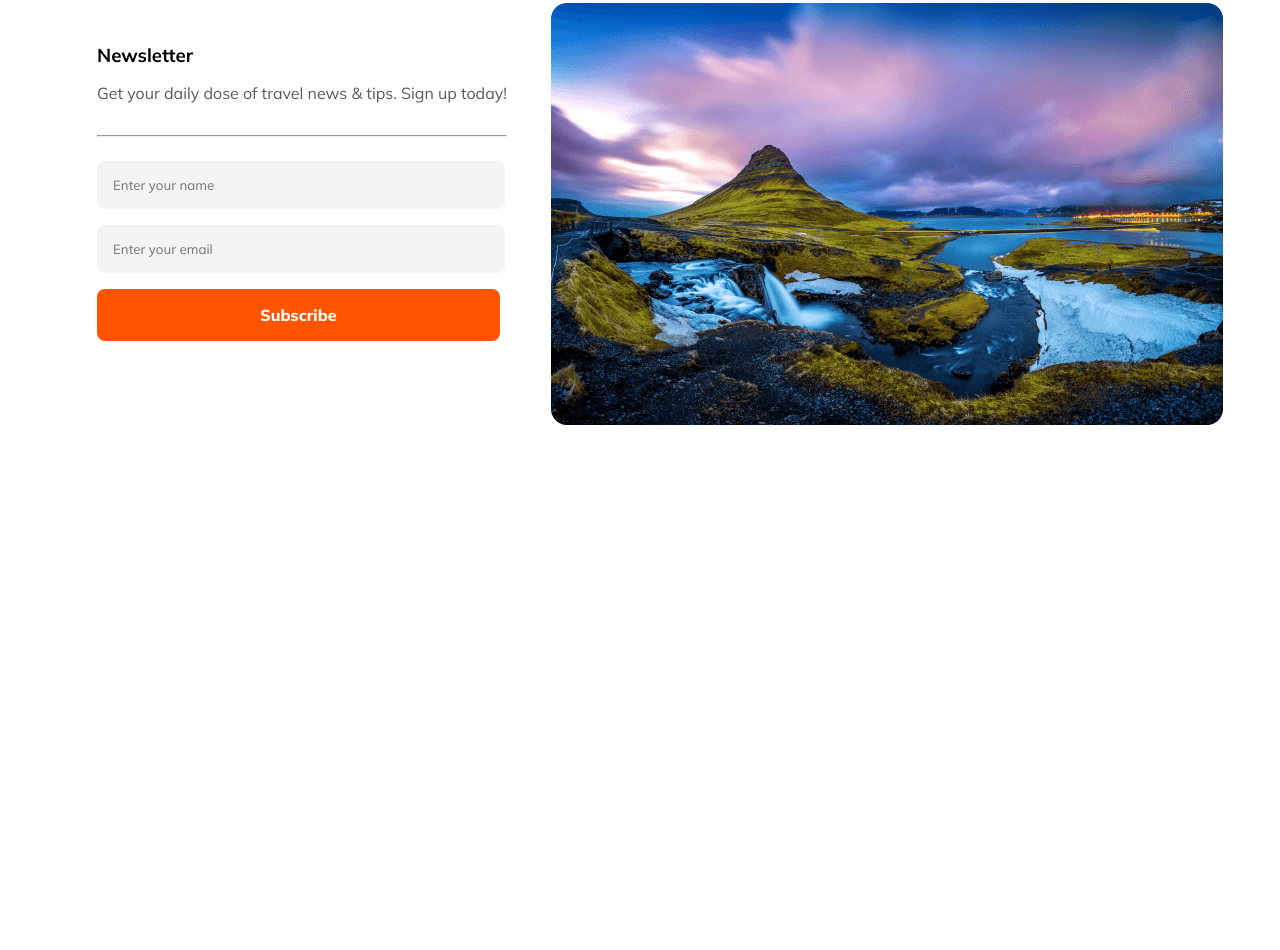
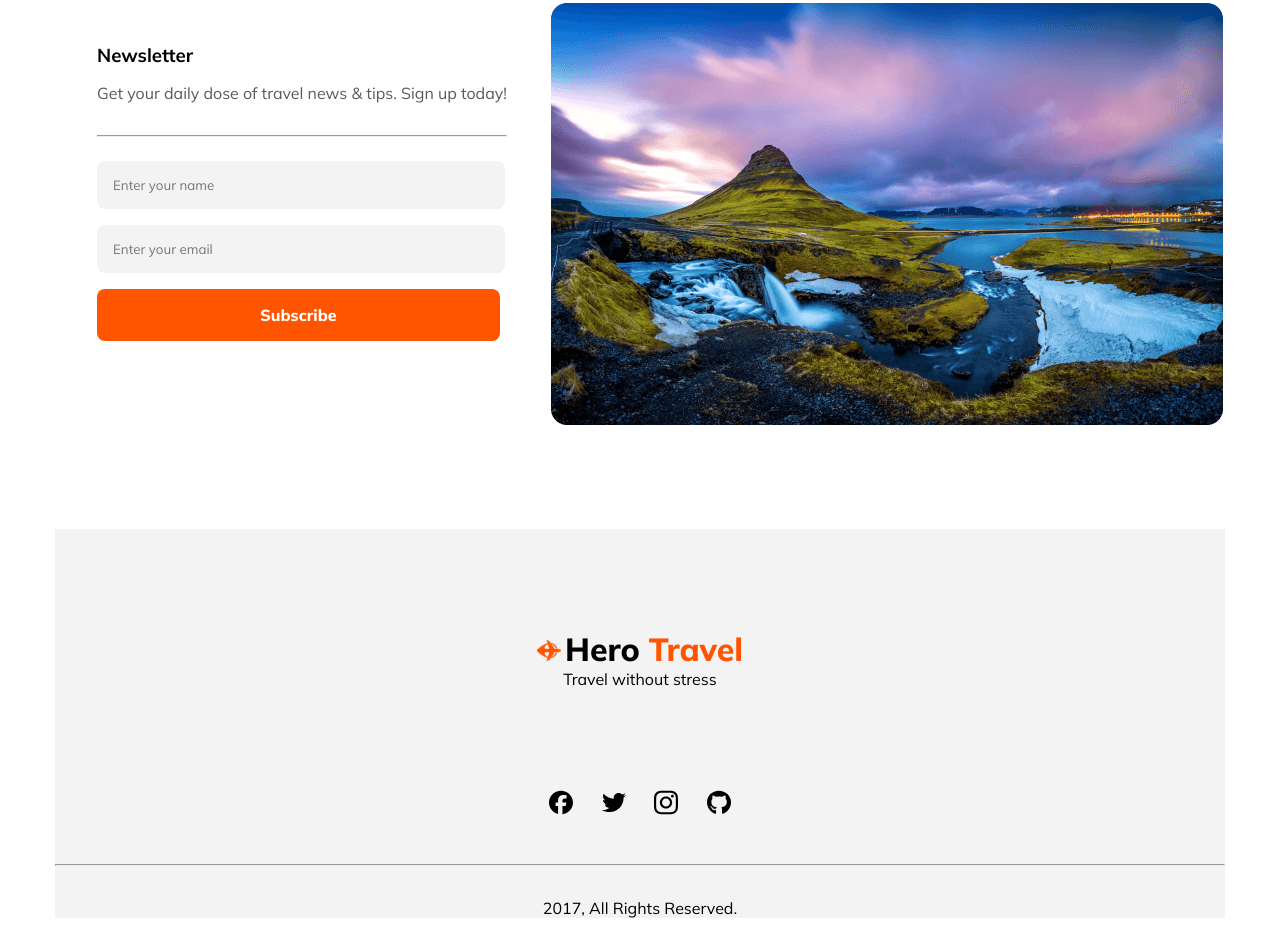
Before and after one commit to Misskhat/mh-travel, a plain HTML site: page index.html in a window 1280 px wide. Shown: the part 2017-2967 px from the top of the page. Before the commit the page ends 2446 px from the top, so only its background shows below. Drawn offline with Linux system fonts and the light colour scheme.

Commit message:
complete

```diff
--- a/index.html
+++ b/index.html
@@ -88,7 +88,19 @@
         </section>
     </body>
     <footer>
-
+        <div class="icon-text">
+            <img src="images/group40071.png" alt="">
+            <h3>Hero <span>Travel</span></h3>
+            <p>Travel without stress</p>
+        </div>
+        <div class="icon">
+            <img src="images/facebook.svg" alt="">
+            <img src="images/twitter.svg" alt="">
+            <img src="images/instagram.svg" alt="">
+            <img src="images/github.svg" alt="">
+        </div>
+        <hr>
+        <p class="last">2017, All Rights Reserved.</p>
     </footer>
 </body>
 </html>
--- a/styles/style.css
+++ b/styles/style.css
@@ -157,3 +157,39 @@
     font-size: 1.0rem;
     font-weight: 800;
 }
+.photo{
+    margin-bottom: 6.25rem;
+}
+footer{
+    background: rgba(19, 19, 24, 0.05);
+}
+.icon-text{
+    padding: 6.25rem;
+    text-align: center;
+
+}
+.icon-text h3{
+    display: inline;
+    font-size: 2rem;
+    font-weight: 800;
+}
+span{
+    color: #FF5400;
+}
+footer img{
+    max-width: 1.5rem;
+}
+.icon{
+    display: flex;
+    justify-content: space-between;
+    padding: 0 30rem;
+    margin-bottom: 3rem;
+}
+.last{
+    text-align: center;
+    margin: 2rem;
+}
+
+@media screen (max-width: 567px) {
+
+}
```
Also changed, not shown: images/facebook.svg (added), images/github.svg (added), images/instagram.svg (added), images/twitter.svg (added).
